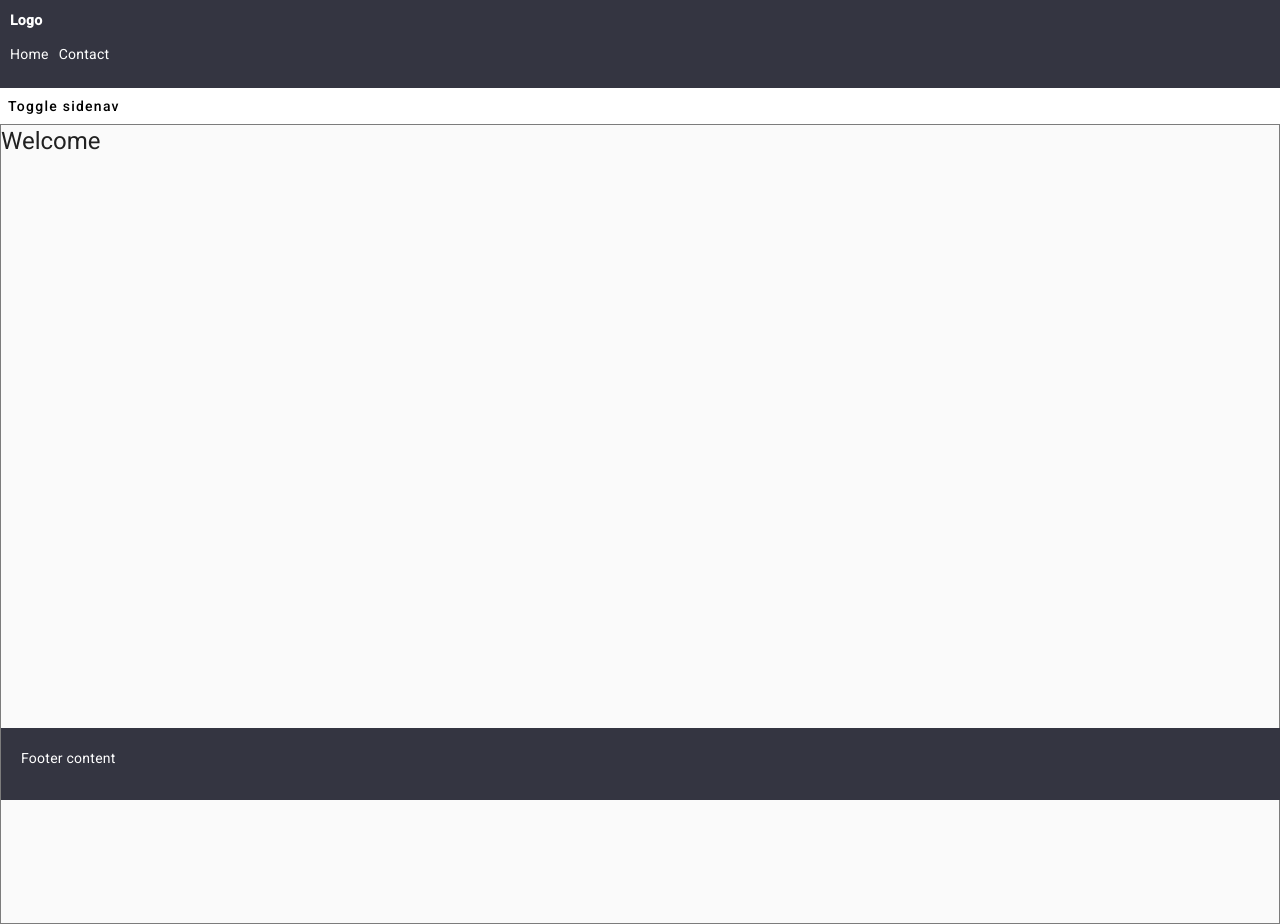
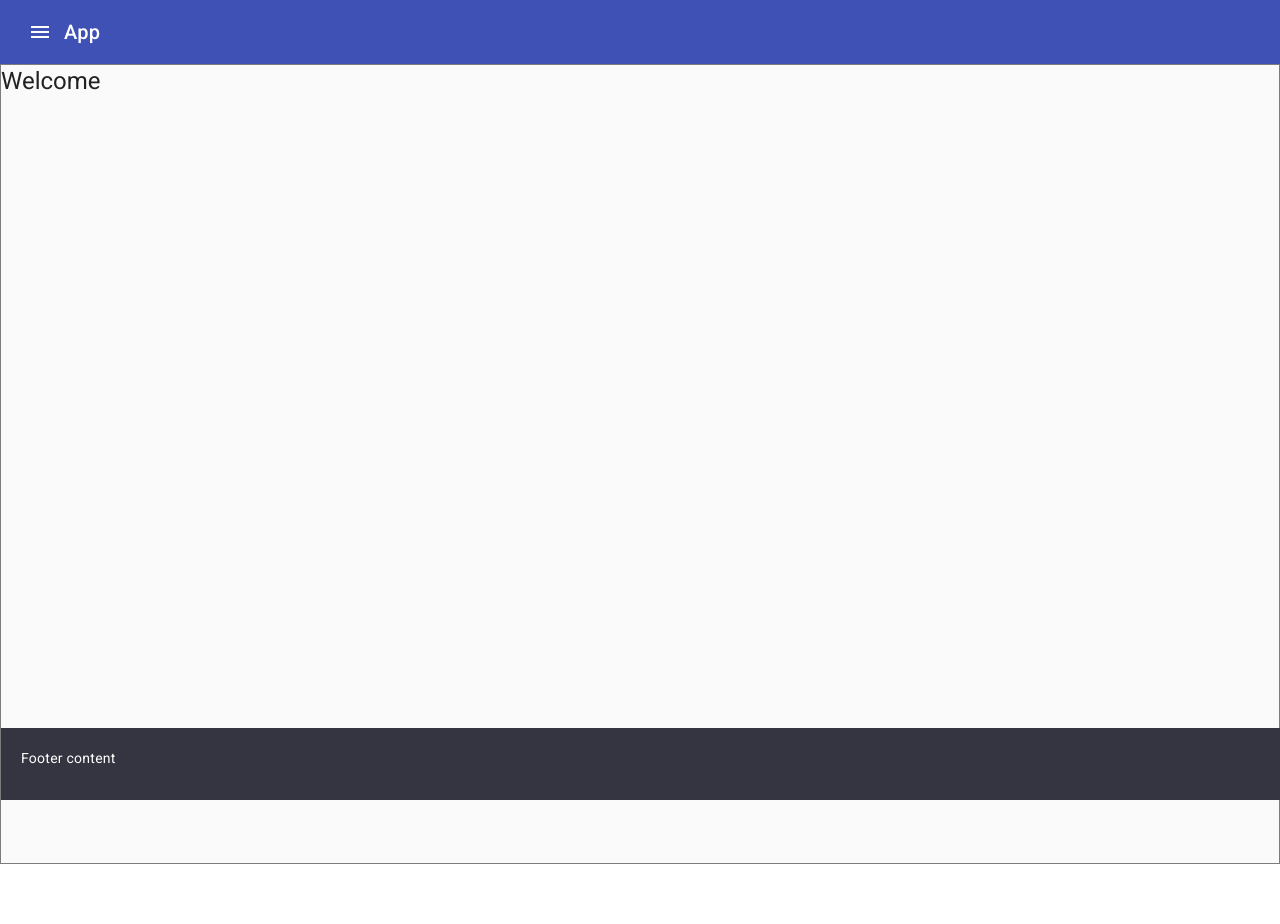
Before and after one commit to iamdiniz/crud-system, an Angular app in the folder frontend/crud-system/: page /home in a window 1280 px wide. After the commit the page ends 864 px from the top, so only its background shows below. Built offline with nearby package versions, Linux system fonts and the light colour scheme.

Commit message:
Sharing components with @Input

```diff
--- a/frontend/crud-system/src/app/app.component.html
+++ b/frontend/crud-system/src/app/app.component.html
@@ -1,8 +1,4 @@
-<app-navbar></app-navbar>
-
-<button type="button" mat-button (click)="drawer.toggle()">
-    Toggle sidenav
-  </button>
+<app-navbar [Drawer]="drawer"></app-navbar>
 
 <mat-drawer-container class="example-container" autosize>
     <mat-drawer #drawer class="example-sidenav" mode="side">
--- a/frontend/crud-system/src/app/app.module.ts
+++ b/frontend/crud-system/src/app/app.module.ts
@@ -17,6 +17,7 @@ import { MatButtonModule } from '@angular/material/button';
 import { MatInputModule } from '@angular/material/input';
 import { FormsModule } from '@angular/forms';
 import { LoginComponent } from './pages/login/login.component';
+import { MatToolbarModule } from '@angular/material/toolbar';
 
 @NgModule({
   declarations: [
@@ -28,6 +29,7 @@ import { LoginComponent } from './pages/login/login.component';
     LoginComponent
   ],
   imports: [
+    MatToolbarModule,
     FormsModule,
     MatInputModule,
     MatButtonModule,
--- a/frontend/crud-system/src/app/components/navbar/navbar.component.css
+++ b/frontend/crud-system/src/app/components/navbar/navbar.component.css
@@ -1,27 +1,3 @@
-.navbar {
-    background-color: #343541;
-    color: white;
-    padding: 10px;
-}
-
-.navbar-brand {
-    color: white;
-    font-weight: bold;
-    text-decoration: none;
-}
-
-.navbar-nav {
-    display: flex;
-    list-style-type: none;
-    margin: 5;
-    padding: 0;
-}
-
-.nav-item {
-    margin-right: 10px;
-}
-
-.nav-link {
-    color: white;
-    text-decoration: none;
-}
+.example-spacer {
+    flex: 1 1 auto;
+  }
--- a/frontend/crud-system/src/app/components/navbar/navbar.component.html
+++ b/frontend/crud-system/src/app/components/navbar/navbar.component.html
@@ -1,9 +1,9 @@
-<nav class="navbar">
-    <div class="container">
-        <a class="navbar-brand" href="#">Logo</a>
-        <ul class="navbar-nav">
-            <li class="nav-item"><a class="nav-link" routerLink="home">Home</a></li>
-            <li class="nav-item"><a class="nav-link" routerLink="contact">Contact</a></li>
-        </ul>
-    </div>
-</nav>
+<mat-toolbar color="primary">
+    <button (click)="showMenu()" mat-icon-button>
+        <mat-icon>menu</mat-icon>
+    </button>
+    <span>App</span>
+
+    <span class="example-spacer"></span>
+
+</mat-toolbar>
--- a/frontend/crud-system/src/app/components/navbar/navbar.component.ts
+++ b/frontend/crud-system/src/app/components/navbar/navbar.component.ts
@@ -1,4 +1,4 @@
-import { Component } from '@angular/core';
+import { Component, Input } from '@angular/core';
 
 @Component({
   selector: 'app-navbar',
@@ -6,5 +6,9 @@ import { Component } from '@angular/core';
   styleUrls: ['./navbar.component.css']
 })
 export class NavbarComponent {
+  @Input() Drawer: any;
 
+  public showMenu() {
+    this.Drawer.toggle();
+  }
 }
```
